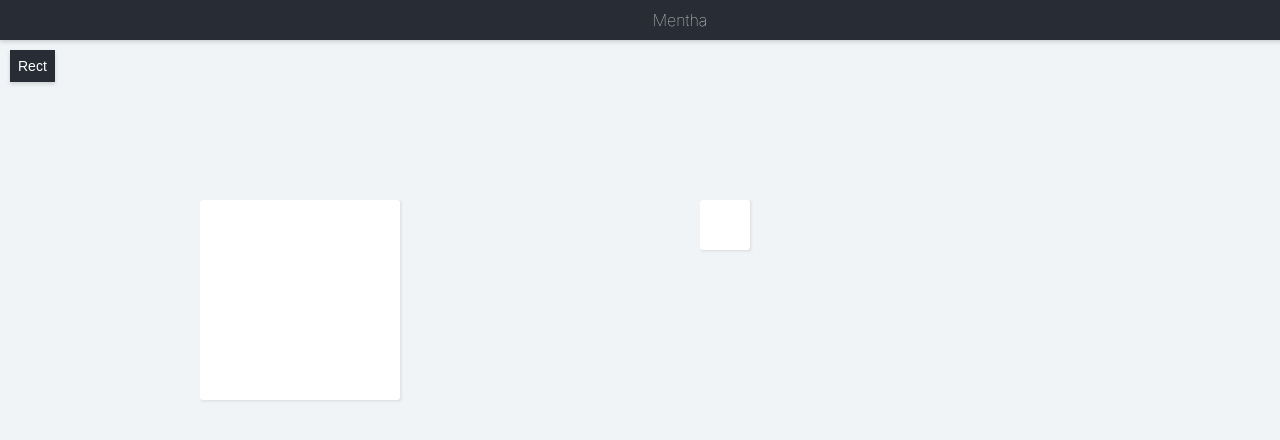
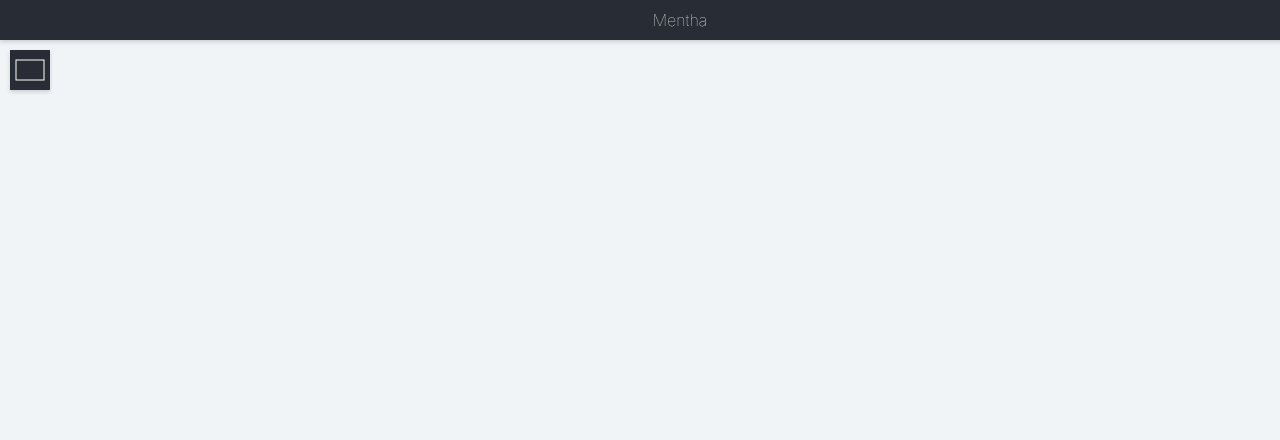
Before and after one commit to axelhzf/mentha, a React (Create React App) app: page / in a window 1280 px wide. Shown: the top 440 px of the page. Built offline with nearby package versions, Linux system fonts and the light colour scheme.

Commit message:
add icon to toolbar

```diff
--- a/src/App.tsx
+++ b/src/App.tsx
@@ -5,15 +5,11 @@ import { Rect } from './Rect';
 import { Action, reducer, State, Tool } from './State';
 import { GlobalStyle } from './styled';
 import { Toolbar } from './Toolbar';
-import { uuid } from './uuid';
-import { RectCreator } from './RectCreator';
+import { RectangleCreator } from './RectangleCreator';
 
 const initialState: State = {
   activeTool: null,
-  visualObjects: [
-    { id: uuid(), type: 'rect', x: 200, y: 200, width: 200, height: 200 },
-    { id: uuid(), type: 'rect', x: 700, y: 200, width: 50, height: 50 }
-  ]
+  visualObjects: []
 };
 
 export function App() {
@@ -36,7 +32,7 @@ export function App() {
           />
         ))}
         {state.activeTool === Tool.rectangle && (
-          <RectCreator dispatch={dispatch} />
+          <RectangleCreator dispatch={dispatch} />
         )}
       </Canvas>
       <Toolbar dispatch={dispatch} activeTool={state.activeTool} />
--- a/src/RectCreator.tsx
+++ b/src/RectangleCreator.tsx
@@ -19,7 +19,7 @@ function getPoint(e: MouseEvent) {
 const DEFAULT_WIDTH = 200;
 const DEFAULT_HEIGHT = 100;
 
-export function RectCreator(props: { dispatch: Dispatch }) {
+export function RectangleCreator(props: { dispatch: Dispatch }) {
   const id = React.useMemo(() => uuid(), []);
   const [state, setState] = useImmer<State>({});
 
--- a/src/Toolbar.tsx
+++ b/src/Toolbar.tsx
@@ -1,6 +1,7 @@
 import React from 'react';
 import { Dispatch, Tool } from './State';
 import { styled } from './styled';
+import { RectangleIcon } from './icons/RectangleIcon';
 
 type Props = {
   activeTool: Tool | null;
@@ -21,7 +22,7 @@ export function Toolbar(props: Props) {
         onClick={() => toggleTool(Tool.rectangle)}
         active={props.activeTool === Tool.rectangle}
       >
-        Rect
+        <RectangleIcon />
       </ToolbarButton>
     </ToolbarContainer>
   );
@@ -40,7 +41,11 @@ const ToolbarButton = styled.button<{ active?: boolean }>`
   background: ${props => (props.active ? '#545d6d' : 'none')}
   border: none;
   color: white;
-  font-size: 14px;
-  padding: 8px;
   cursor: pointer;
+  display: flex;
+  padding: 4px;
+
+  &:hover {
+    background: #545d6d;
+  }
 `;
--- /dev/null
+++ b/src/icons/RectangleIcon.tsx
@@ -0,0 +1,16 @@
+import React from 'react';
+
+export function RectangleIcon(props: { className?: string }) {
+  return (
+    <svg
+      className={props.className}
+      width="32"
+      height="32"
+      viewBox="0 0 32 32"
+      fill="none"
+      xmlns="http://www.w3.org/2000/svg"
+    >
+      <rect x="2" y="6" width="28" height="20" stroke="currentColor" />
+    </svg>
+  );
+}
```
